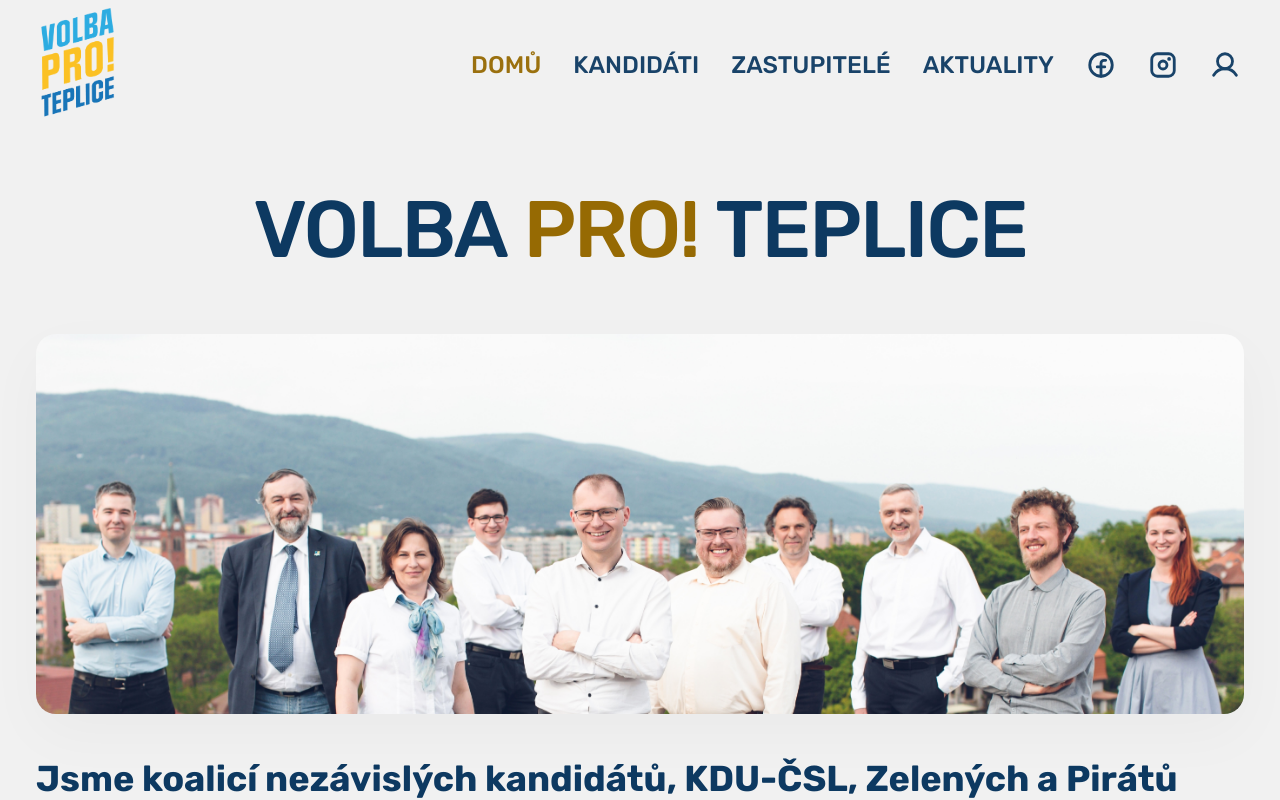
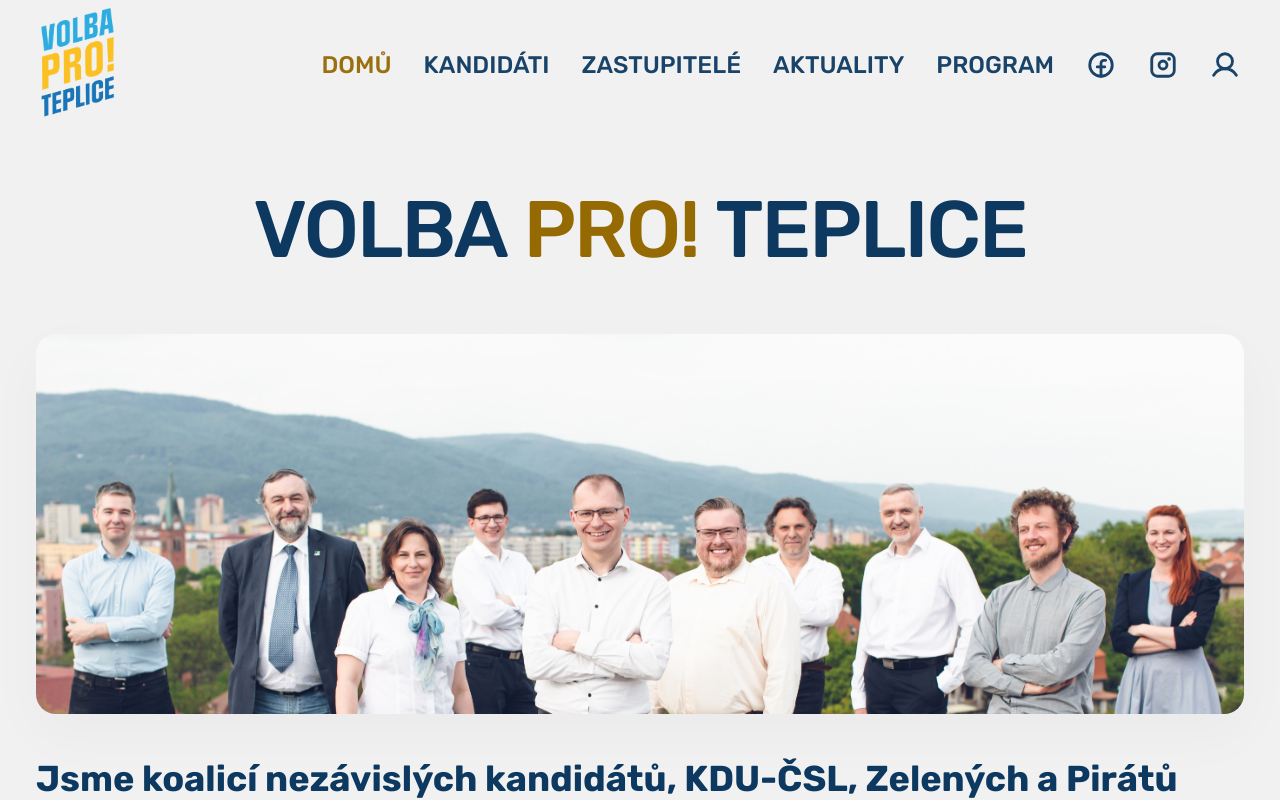
Before and after one commit to fialajiri/vpt-frontend-ts, a Next.js app: page / in a window 1280 px wide. Shown: the top 800 px of the page. Built offline with nearby package versions, Linux system fonts and the light colour scheme.

Commit message:
program link

```diff
--- a/src/layout/navigation/navigation-links.tsx
+++ b/src/layout/navigation/navigation-links.tsx
@@ -24,6 +24,9 @@
       </li>
       <li className={getClass("/aktuality")}>
         <Link href="/aktuality">Aktuality</Link>
+      </li>
+      <li className={getClass("/program")}>
+        <Link href="/program/program.pdf">Program</Link>
       </li>
       <li className="nav__list__item">
         <a
--- a/src/sass/layout/navigation/_nav-links.scss
+++ b/src/sass/layout/navigation/_nav-links.scss
@@ -6,6 +6,11 @@
     gap: 3.2rem;
     display: flex;
     align-items: center;
+
+    @include respond(tab-land) {
+      gap: 2.2rem;
+      font-size: 2rem;
+    }
 
     &__icon{
       display: flex;
--- a/src/styles/globals.css
+++ b/src/styles/globals.css
@@ -1398,6 +1398,10 @@
   gap: 3.2rem;
   display: flex;
   align-items: center; }
+  @media only screen and (max-width: 75em) {
+    .nav__list {
+      gap: 2.2rem;
+      font-size: 2rem; } }
   .nav__list__icon {
     display: flex;
     align-items: center;
```
